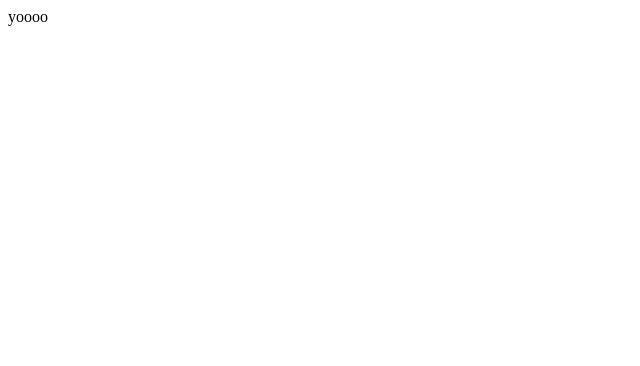
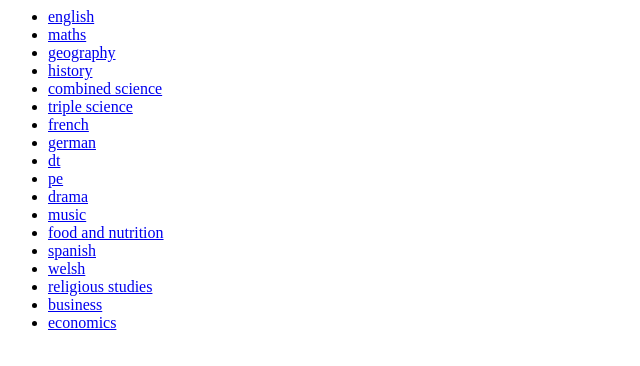
Before and after one commit to gcse-test-leak-2020/gcse-test-leak-2020.github.io, a plain HTML site: page index.html in a window 1280 px wide. Shown: the whole page, without its empty margins (0-640 px from the left). Drawn offline with Linux system fonts and the light colour scheme.

Commit message:
Update index.html

```diff
--- a/index.html
+++ b/index.html
@@ -1 +1,24 @@
-yoooo
+<html>
+
+    <ul>
+    <li><a href="http://smarturl.it/gcse-tests">english</a></li>
+    <li><a href="http://smarturl.it/gcse-tests">maths</a></li>
+    <li><a href="http://smarturl.it/gcse-tests">geography</a></li>
+    <li><a href="http://smarturl.it/gcse-tests">history</a></li>
+    <li><a href="http://smarturl.it/gcse-tests">combined science</a></li>
+    <li><a href="http://smarturl.it/gcse-tests">triple science</a></li>
+    <li><a href="http://smarturl.it/gcse-tests">french</a></li>
+    <li><a href="http://smarturl.it/gcse-tests">german</a></li>
+    <li><a href="http://smarturl.it/gcse-tests">dt</a></li>
+    <li><a href="http://smarturl.it/gcse-tests">pe</a></li>
+    <li><a href="http://smarturl.it/gcse-tests">drama</a></li>
+    <li><a href="http://smarturl.it/gcse-tests">music</a></li>
+    <li><a href="http://smarturl.it/gcse-tests">food and nutrition</a></li>
+    <li><a href="http://smarturl.it/gcse-tests">spanish</a></li>
+    <li><a href="http://smarturl.it/gcse-tests">welsh</a></li>
+    <li><a href="http://smarturl.it/gcse-tests">religious studies</a></li>
+    <li><a href="http://smarturl.it/gcse-tests">business</a></li>
+    <li><a href="http://smarturl.it/gcse-tests">economics</a></li>
+    </ul>
+
+</html>
```
